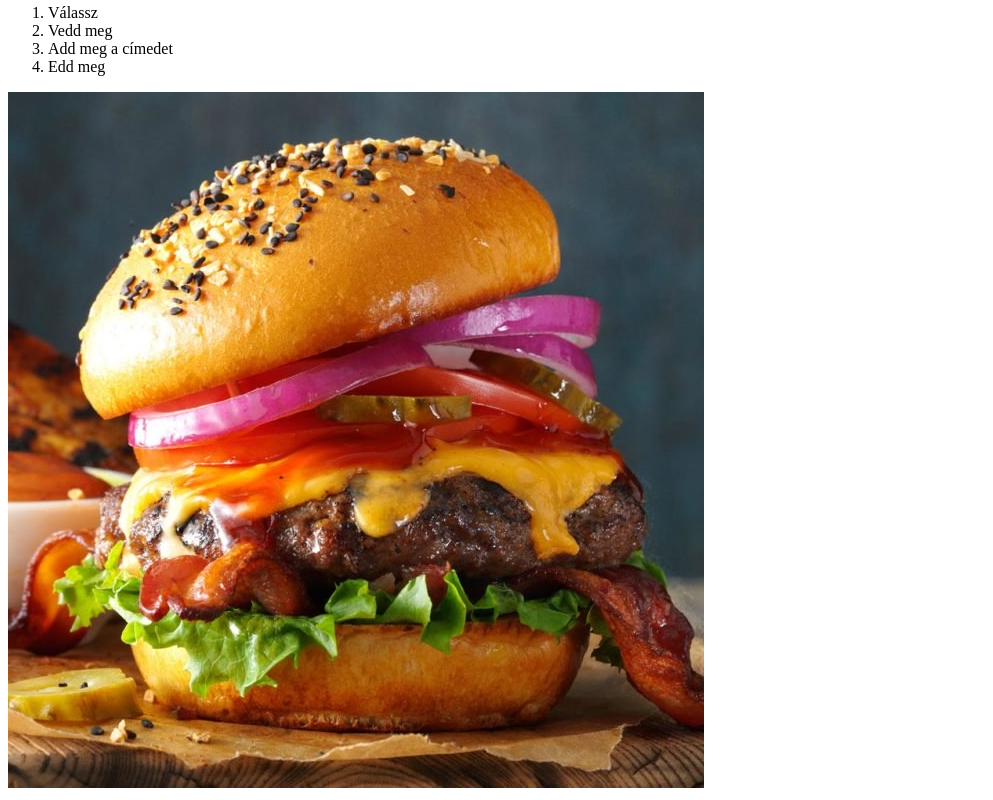
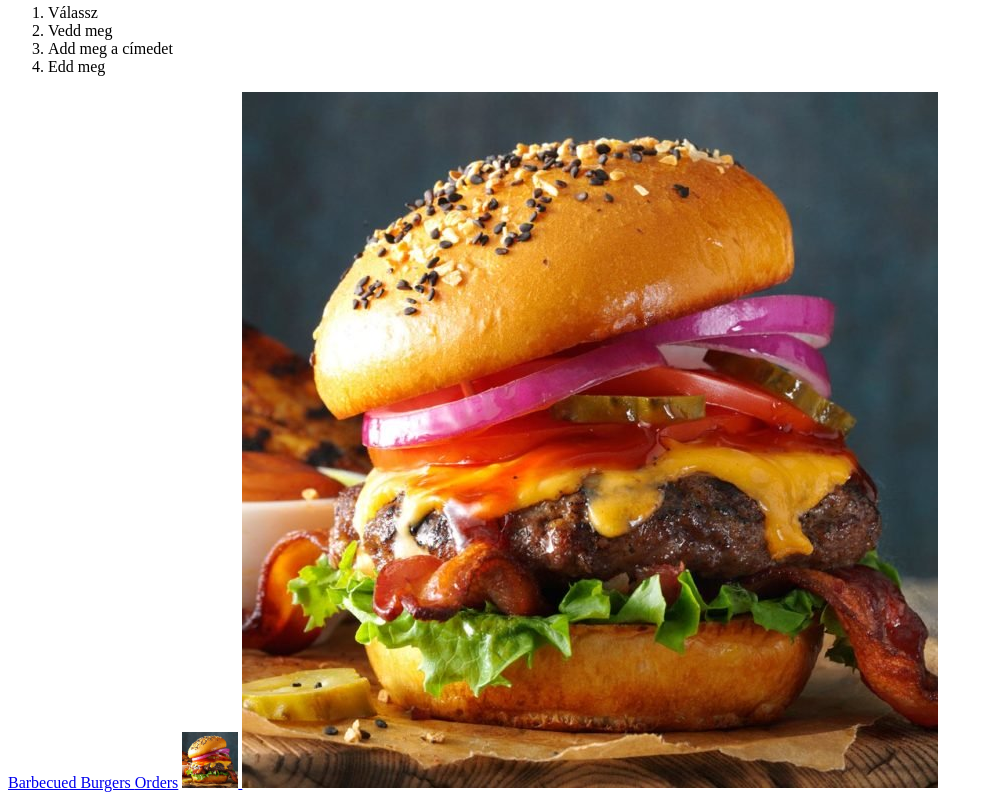
Before and after one commit to suhajdas0/suhajdas0.github.io, a plain HTML site: page index.html in a window 1280 px wide. Shown: the part 339-1139 px from the top of the page, without its empty margins (0-993 px from the left). Drawn offline with Linux system fonts and the light colour scheme.

Commit message:
init page.

```diff
--- a/index.html
+++ b/index.html
@@ -41,7 +41,13 @@
         <li>Add meg a címedet</li>
         <li>Edd meg</li>
     </ol>
-
+    <a href="https://www.tasteofhome.com/recipes/barbecued-burgers/">
+        Barbecued Burgers
+    </a>
+    <a href="pages/orders.html">Orders</a>
+    <a href="https://www.tasteofhome.com/recipes/barbecued-burgers/">
+        <img width="56" src="img/burger.jpg" alt="tasty burger">
+    </a>
     <img src="img/burger.jpg" alt="tasty burger">
 </body>
 </html>
```
